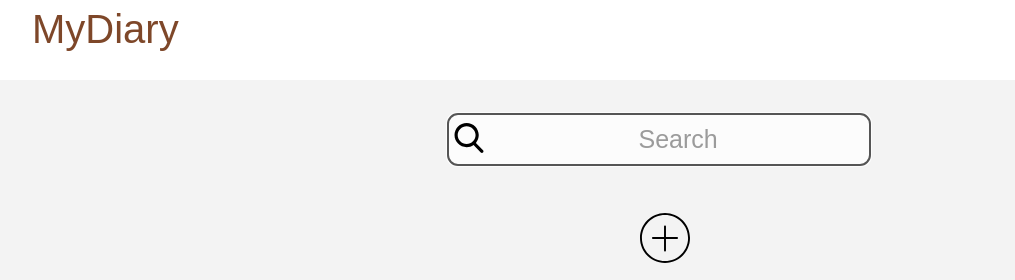
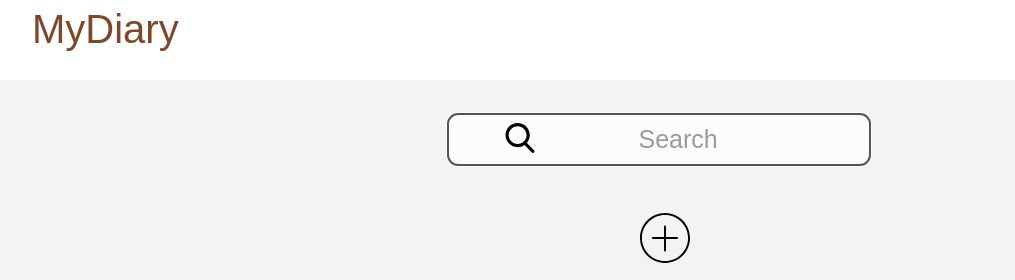
Before and after one commit to T2Wil/MyDiary, a website: page UI/pages/dashboard.html in a window 1280 px wide. Shown: the top 280 px of the page, 0-1015 px from the left. Drawn offline with Linux system fonts and the light colour scheme.

Commit message:
ft(UI-templates-search-bar): add search bar [ Finishes 169384641]

```diff
--- a/UI/css/dashboard.css
+++ b/UI/css/dashboard.css
@@ -26,7 +26,7 @@
 }
 .search img{
     position: relative;
-    right: 15%;
+    right: 11%;
     top: 2.7rem;
     z-index: 1;
 }
```
